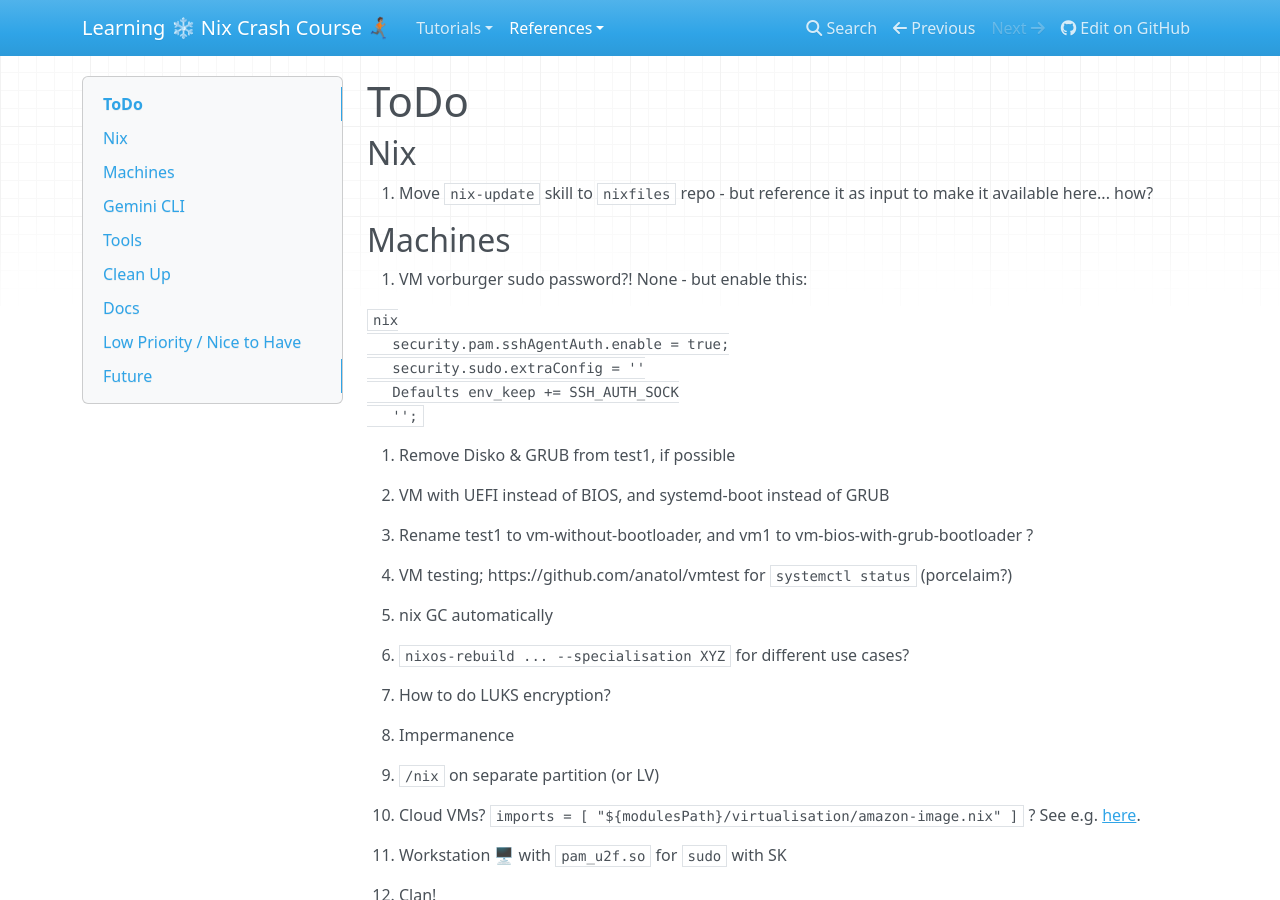
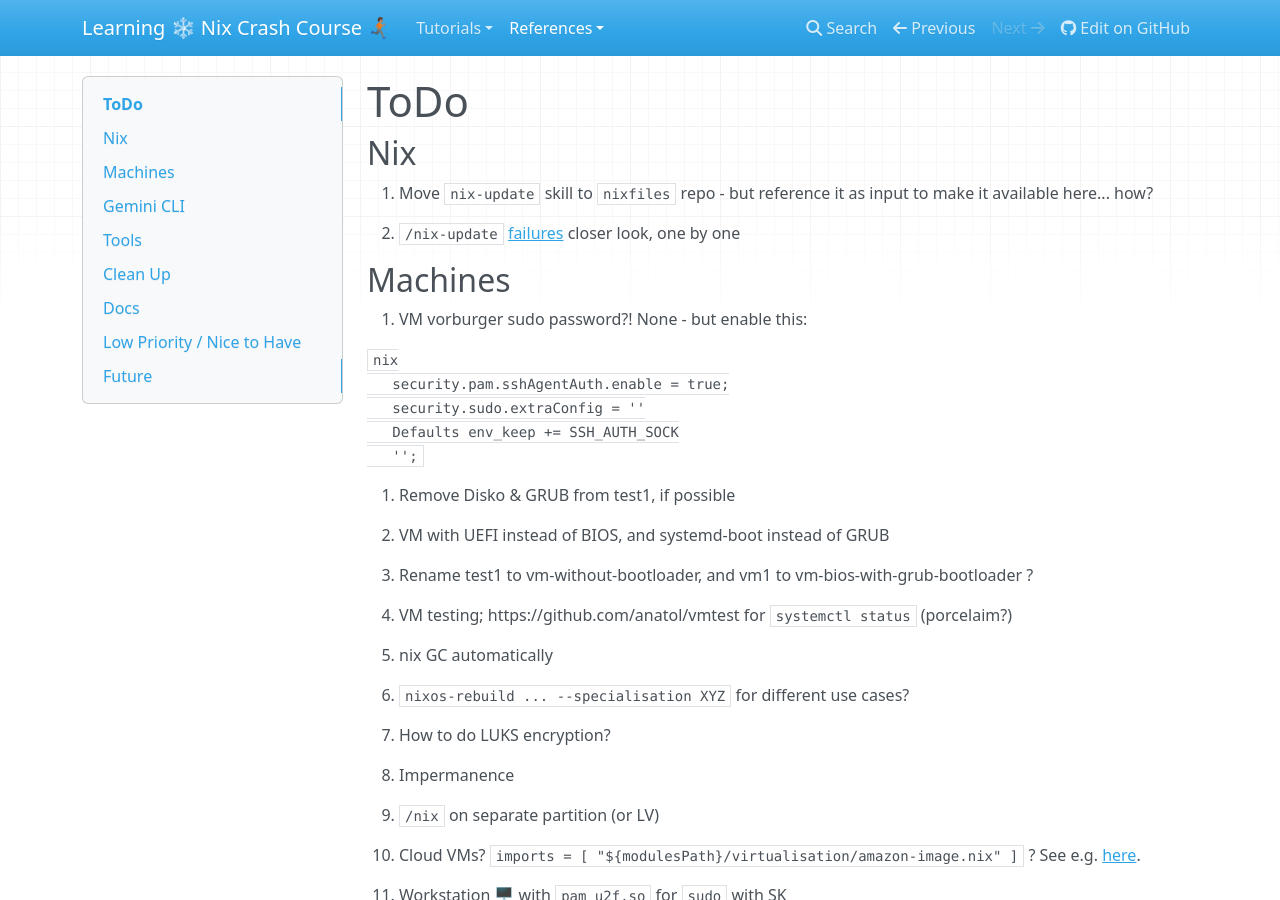
Before and after one commit to vorburger/nixfiles, an MkDocs documentation site: the page built from docs/docs/ToDo.md, in a window 1280 px wide and 900 px high. Built offline with MkDocs 1.6.1, drawn with Linux system fonts in a browser that asks for light colours; nearby versions of some CDN libraries.

Commit message:
markdownlint ignore

```diff
--- a/docs/docs/ToDo.md
+++ b/docs/docs/ToDo.md
@@ -3,6 +3,8 @@
 ## Nix
 
 1. Move `nix-update` skill to `nixfiles` repo - but reference it as input to make it available here... how?
+
+1. `/nix-update` [failures](https://github.com/vorburger/nixfiles/commit/713ec2946a67ce3e57acd57d955c2c8ccb3c16dc) closer look, one by one
 
 ## Machines
 
```
Also changed, not shown: .markdownlint.json (added).
